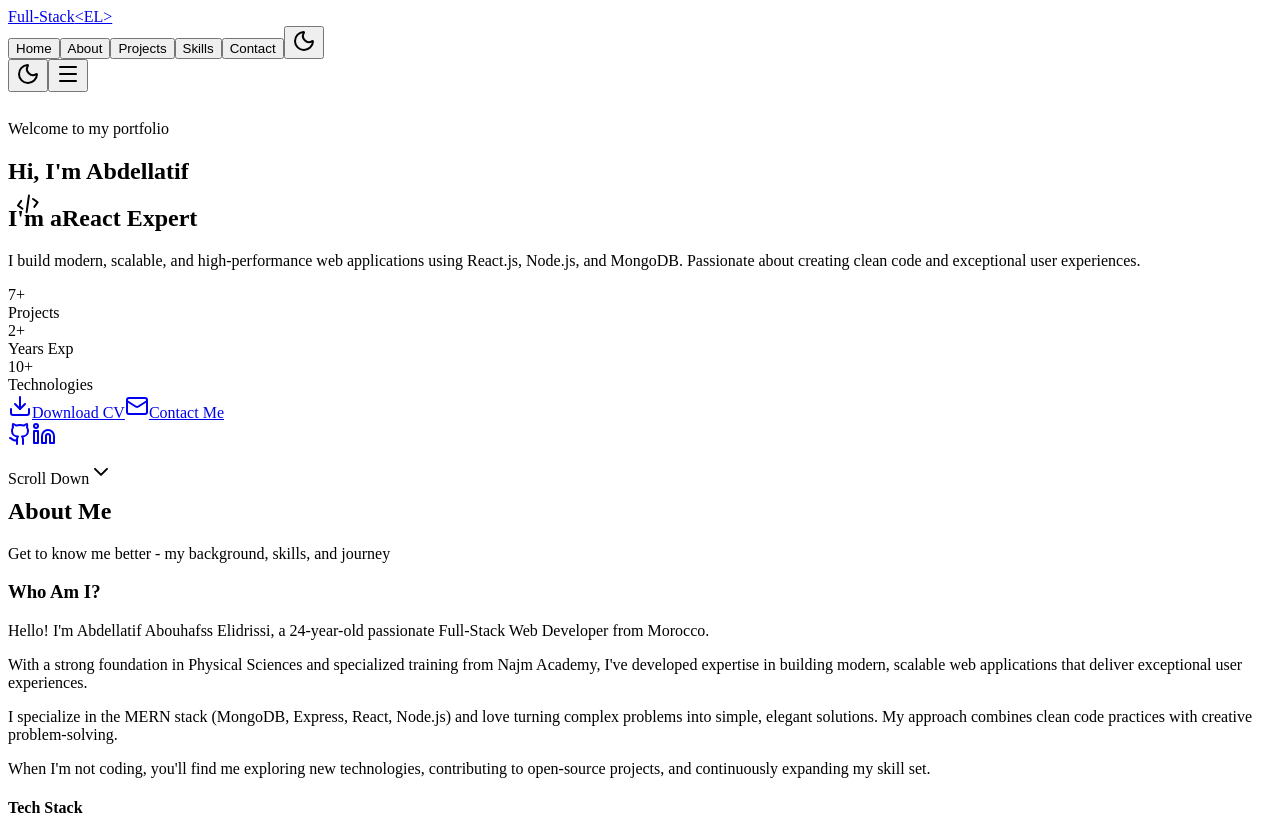
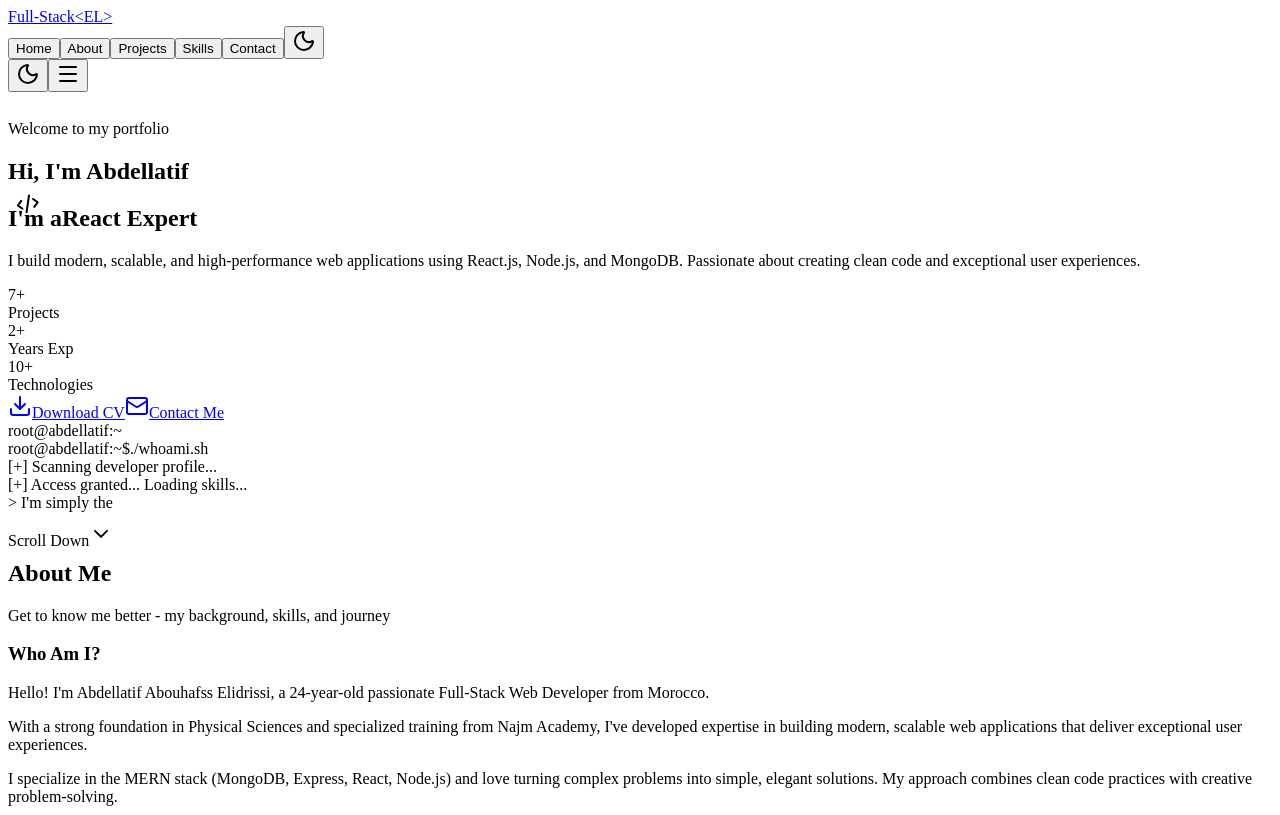
Before and after one commit to abdellatif6abouhafs-elidrissi/full-stack, a React (Vite) app: page / in a window 1280 px wide. Shown: the top 815 px of the page. Built offline with nearby package versions, Linux system fonts and the light colour scheme; the HTML template or start-up script is replaced by a standard one.

Commit message:
Fix HackerTerminal component - text now types letter by letter

```diff
--- a/src/sections/Hero.jsx
+++ b/src/sections/Hero.jsx
@@ -1,5 +1,5 @@
 import { motion, useMotionValue, useTransform, animate } from 'framer-motion'
-import { Download, Mail, ChevronDown, Github, Linkedin, Code2 } from 'lucide-react'
+import { Download, Mail, ChevronDown, Code2 } from 'lucide-react'
 import { useEffect, useState } from 'react'
 
 // Typewriter effect component
@@ -58,6 +58,148 @@ const AnimatedCounter = ({ value, suffix = '' }) => {
   }, [value, count, rounded])
 
   return <span>{displayValue}{suffix}</span>
+}
+
+// Hacker Terminal Component
+const HackerTerminal = () => {
+  const [line1, setLine1] = useState('')
+  const [line2, setLine2] = useState('')
+  const [line3, setLine3] = useState('')
+  const [line4, setLine4] = useState('')
+  const [showFinalCursor, setShowFinalCursor] = useState(false)
+
+  const text1 = './whoami.sh'
+  const text2 = '[+] Scanning developer profile...'
+  const text3 = '[+] Access granted... Loading skills...'
+  const text4 = "> I'm simply the best Full-Stack Developer <"
+
+  useEffect(() => {
+    let timeout1, timeout2, timeout3, timeout4, timeout5
+
+    // Start typing line 1 after 500ms
+    timeout1 = setTimeout(() => {
+      let i = 0
+      const interval1 = setInterval(() => {
+        if (i <= text1.length) {
+          setLine1(text1.slice(0, i))
+          i++
+        } else {
+          clearInterval(interval1)
+        }
+      }, 80)
+    }, 500)
+
+    // Start typing line 2 after 2s
+    timeout2 = setTimeout(() => {
+      let i = 0
+      const interval2 = setInterval(() => {
+        if (i <= text2.length) {
+          setLine2(text2.slice(0, i))
+          i++
+        } else {
+          clearInterval(interval2)
+        }
+      }, 30)
+    }, 2000)
+
+    // Start typing line 3 after 4s
+    timeout3 = setTimeout(() => {
+      let i = 0
+      const interval3 = setInterval(() => {
+        if (i <= text3.length) {
+          setLine3(text3.slice(0, i))
+          i++
+        } else {
+          clearInterval(interval3)
+        }
+      }, 30)
+    }, 4000)
+
+    // Start typing line 4 after 6s
+    timeout4 = setTimeout(() => {
+      let i = 0
+      const interval4 = setInterval(() => {
+        if (i <= text4.length) {
+          setLine4(text4.slice(0, i))
+          i++
+        } else {
+          clearInterval(interval4)
+        }
+      }, 50)
+    }, 6000)
+
+    // Show final cursor after 10s
+    timeout5 = setTimeout(() => {
+      setShowFinalCursor(true)
+    }, 10000)
+
+    return () => {
+      clearTimeout(timeout1)
+      clearTimeout(timeout2)
+      clearTimeout(timeout3)
+      clearTimeout(timeout4)
+      clearTimeout(timeout5)
+    }
+  }, [])
+
+  return (
+    <div className="bg-black/90 border-2 border-green-500/50 rounded-xl overflow-hidden shadow-[0_0_30px_rgba(34,197,94,0.3)]">
+      {/* Terminal Header */}
+      <div className="flex items-center justify-between px-4 py-3 bg-black border-b border-green-500/30">
+        <div className="flex items-center gap-2">
+          <div className="w-3 h-3 rounded-full bg-red-500 shadow-[0_0_10px_rgba(239,68,68,0.5)]"></div>
+          <div className="w-3 h-3 rounded-full bg-yellow-500 shadow-[0_0_10px_rgba(234,179,8,0.5)]"></div>
+          <div className="w-3 h-3 rounded-full bg-green-500 shadow-[0_0_10px_rgba(34,197,94,0.5)]"></div>
+        </div>
+        <span className="text-green-400 text-sm font-mono tracking-wider">root@abdellatif:~</span>
+        <div className="w-16"></div>
+      </div>
+
+      {/* Terminal Body */}
+      <div className="p-6 font-mono text-base md:text-lg min-h-[220px]">
+        {/* Line 1 - command */}
+        <div className="flex items-center gap-2 mb-3">
+          <span className="text-green-400">root@abdellatif:~$</span>
+          <span className="text-white">{line1}</span>
+          {line1.length > 0 && line1.length < text1.length && (
+            <span className="inline-block w-2 h-5 bg-green-400 animate-pulse shadow-[0_0_8px_rgba(34,197,94,0.8)]"></span>
+          )}
+        </div>
+
+        {/* Line 2 - scanning */}
+        {line2.length > 0 && (
+          <div className="mb-2 text-green-300 text-sm">
+            {line2}
+          </div>
+        )}
+
+        {/* Line 3 - access granted */}
+        {line3.length > 0 && (
+          <div className="mb-3 text-yellow-400 text-sm">
+            {line3}
+          </div>
+        )}
+
+        {/* Line 4 - the best */}
+        {line4.length > 0 && (
+          <div className="text-green-400 text-xl md:text-2xl font-bold mb-4">
+            {line4}
+            {line4.length < text4.length && (
+              <span className="inline-block w-3 h-6 bg-green-400 animate-pulse ml-1 shadow-[0_0_10px_rgba(34,197,94,0.8)]"></span>
+            )}
+          </div>
+        )}
+
+        {/* Final prompt */}
+        {showFinalCursor && (
+          <div className="flex items-center gap-2 text-green-400">
+            root@abdellatif:~$
+            <span className="inline-block w-3 h-6 bg-green-400 animate-pulse shadow-[0_0_10px_rgba(34,197,94,0.8)]"></span>
+          </div>
+        )}
+      </div>
+    </div>
+  )
 }
 
 // Floating particles
@@ -308,35 +450,16 @@ const Hero = () => {
           </motion.a>
         </motion.div>
 
-        {/* Social Links */}
+        {/* Hacker Terminal Box */}
         <motion.div
-          initial={{ opacity: 0 }}
-          animate={{ opacity: 1 }}
-          transition={{ delay: 2.1 }}
-          className="flex items-center justify-center gap-4"
+          initial={{ opacity: 0, scale: 0.9 }}
+          animate={{ opacity: 1, scale: 1 }}
+          transition={{ delay: 2.1, duration: 0.5 }}
+          className="max-w-2xl mx-auto mt-8"
         >
-          <motion.a
-            href="https://github.com/abdellatif6abouhafs-elidrissi"
-            target="_blank"
-            rel="noopener noreferrer"
-            className="p-3 glass rounded-full hover:bg-primary/20 transition-colors"
-            whileHover={{ scale: 1.2, y: -5, rotate: 360 }}
-            transition={{ type: 'spring', stiffness: 300 }}
-            whileTap={{ scale: 0.9 }}
-          >
-            <Github className="w-6 h-6" />
-          </motion.a>
-          <motion.a
-            href="https://linkedin.com"
-            target="_blank"
-            rel="noopener noreferrer"
-            className="p-3 glass rounded-full hover:bg-primary/20 transition-colors"
-            whileHover={{ scale: 1.2, y: -5, rotate: 360 }}
-            transition={{ type: 'spring', stiffness: 300 }}
-            whileTap={{ scale: 0.9 }}
-          >
-            <Linkedin className="w-6 h-6" />
-          </motion.a>
+          <HackerTerminal />
+          {/* Glowing effect underneath */}
+          <div className="h-4 bg-gradient-to-b from-green-500/20 to-transparent blur-xl"></div>
         </motion.div>
       </div>
 
```
